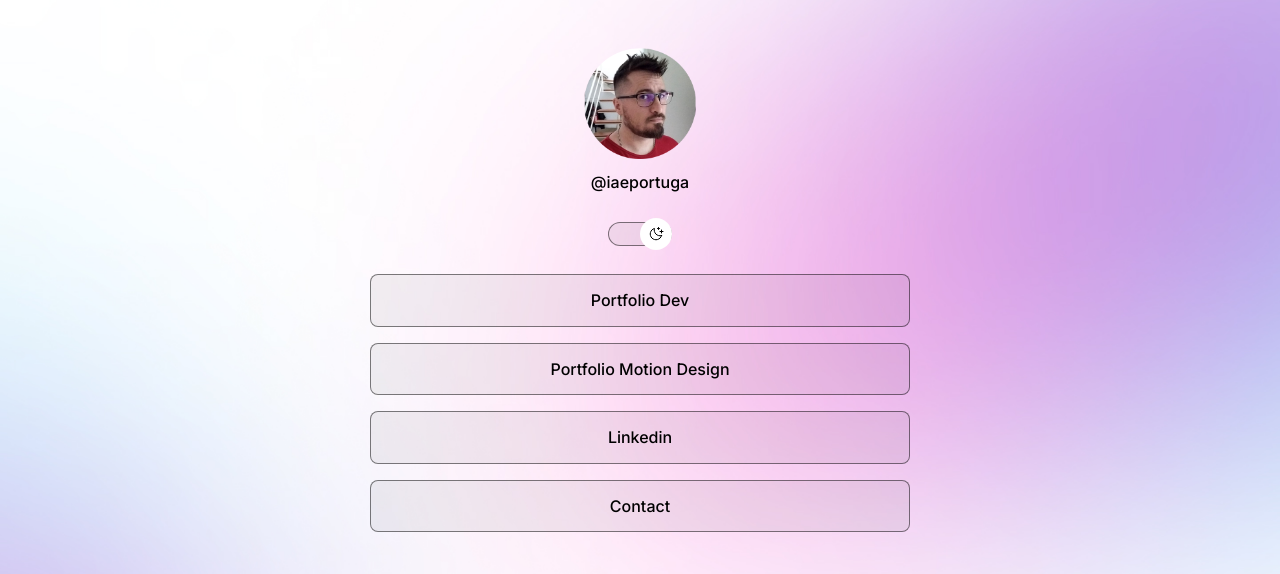
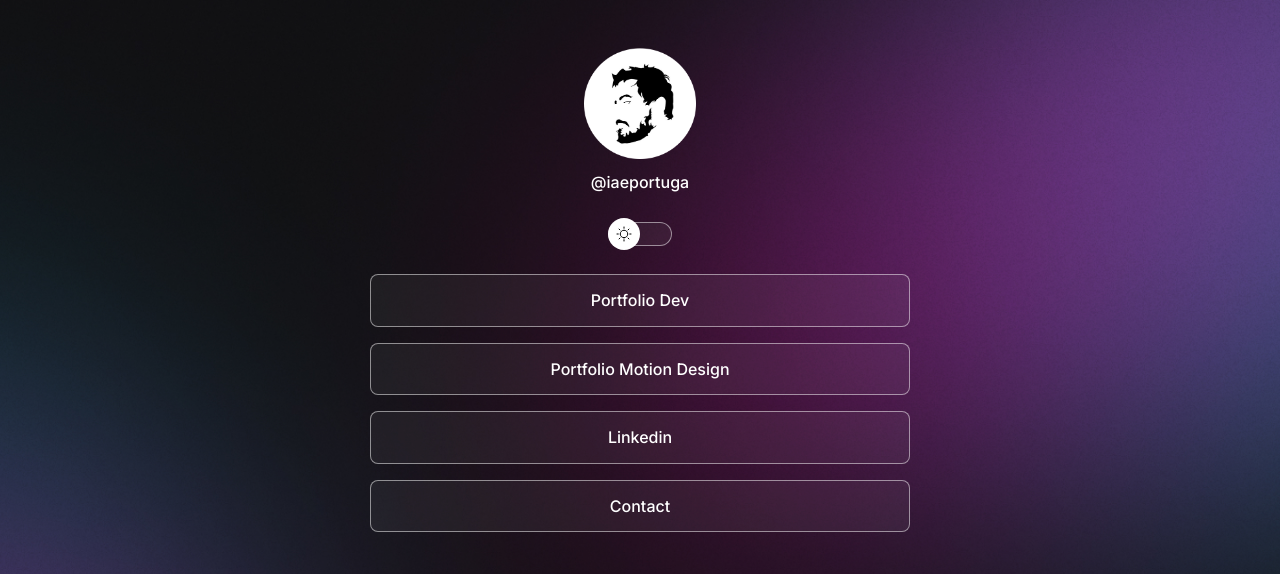
Before and after one commit to iaeportuga/agglinks, a plain HTML site: page index.html in a window 1280 px wide. Shown: the top 574 px of the page. Drawn offline with nearby package versions, Linux system fonts and the light colour scheme.

Commit message:
change initial mode

```diff
--- a/index.html
+++ b/index.html
@@ -14,11 +14,11 @@
     <link rel="stylesheet" href="./css/normalize.css" />
     <title>Contact links</title>
   </head>
-  <body class="light-mode">
+  <body>
     <div id="container">
       <hearder>
         <div id="profile">
-          <img src="./assets/avatar-light.png" alt="Foto de perfil" />
+          <img src="./assets/avatar.png" alt="Foto de perfil" />
           <p>@iaeportuga</p>
         </div>
         <div id="switch" onclick="toggleMode()">
```
Also changed, not shown: 1 other file.
